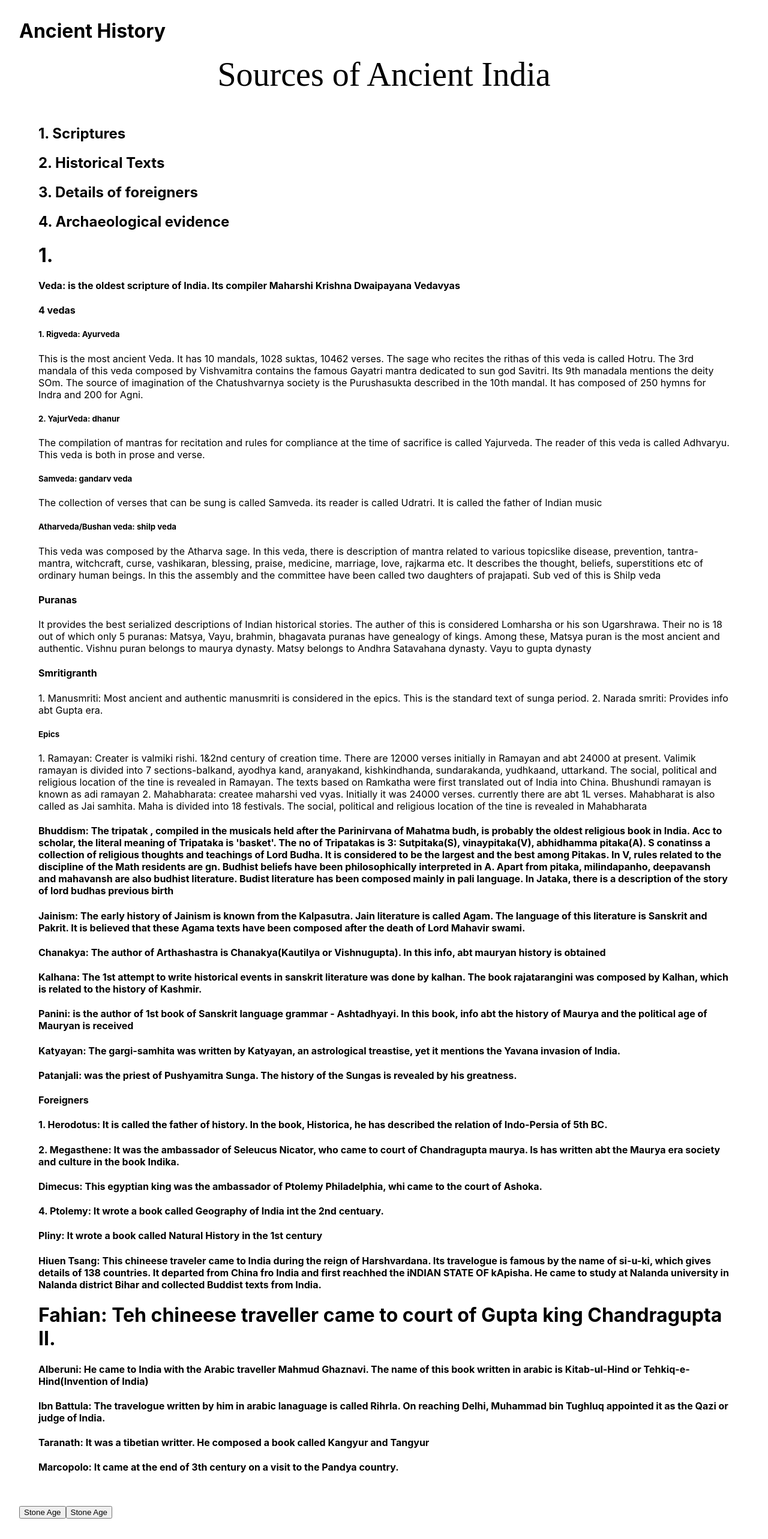
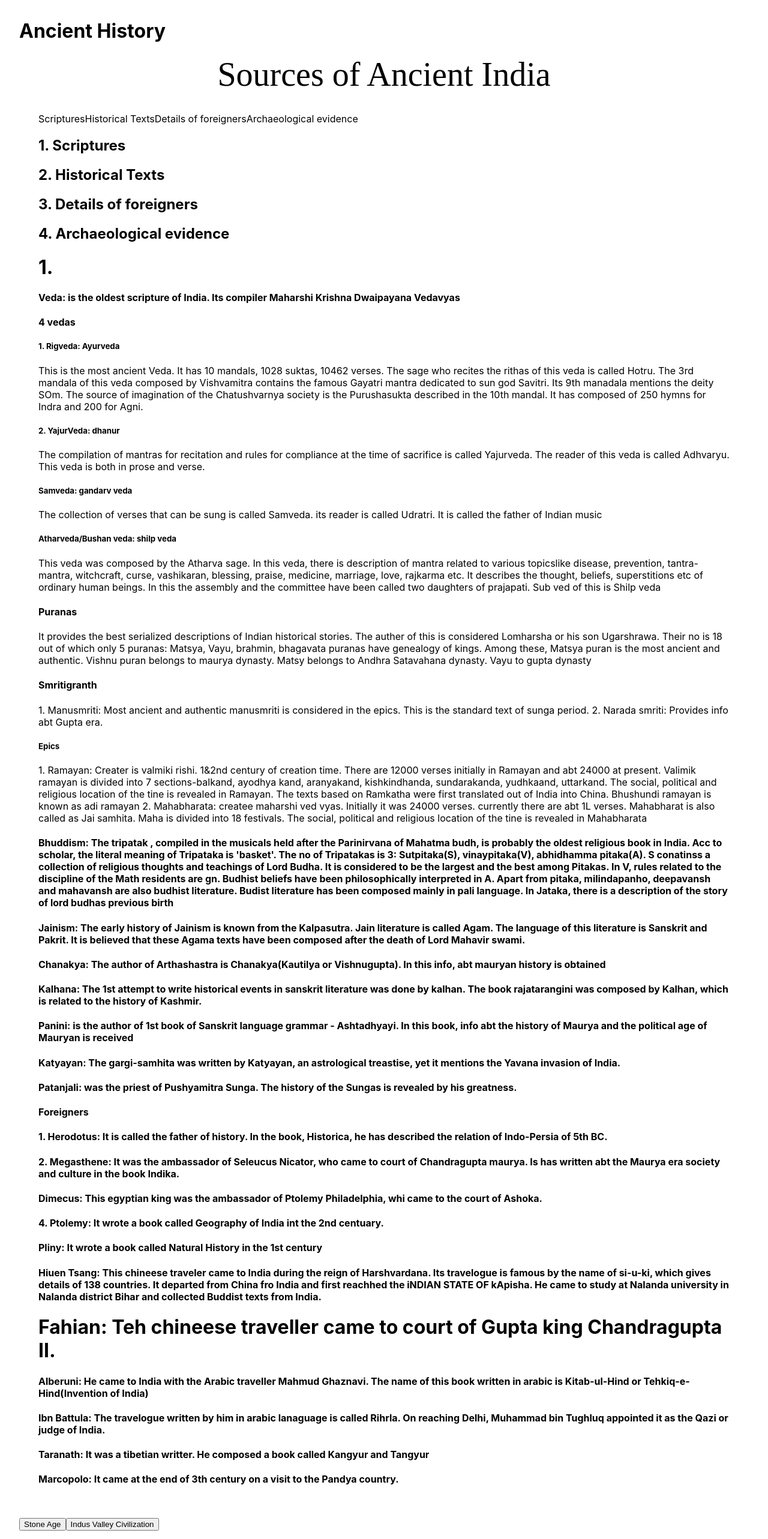
Before and after one commit to saraswathi22-mac/indian-history, a React (Create React App) app: page /ancient_history in a window 1280 px wide. Shown: the top 2566 px of the page at 60% size. Built offline with nearby package versions, Linux system fonts and the light colour scheme.

Commit message:
Added more changes for history

```diff
--- a/src/App.tsx
+++ b/src/App.tsx
@@ -2,8 +2,10 @@ import React from "react";
 import { Routes, Route } from "react-router-dom";
 import "./App.css";
 import AncientHistory from "./components/AncientHistory/AncientHistory";
+import IndusValleyCivilization from "./components/AncientHistory/IndusValleyCivilization/IndusValleyCivilization";
 import StoneAge from "./components/AncientHistory/StoneAge/StoneAge";
 import Home from "./components/Home/Home";
+import MedievalHistory from "./components/MedievalHistory/MedievalHistory";
 
 function App() {
   return (
@@ -12,6 +14,10 @@ function App() {
       <Route path="/ancient_history" >
         <Route index element={<AncientHistory />}/>
         <Route path="stone_age" element={<StoneAge />}/>
+        <Route path="indus_valley_civilization" element={<IndusValleyCivilization />}/>
+      </Route>
+      <Route path="/medieval_history" >
+        <Route index element={<MedievalHistory />}/>
       </Route>
     </Routes>
   );
--- a/src/components/AncientHistory/AncientHistory.tsx
+++ b/src/components/AncientHistory/AncientHistory.tsx
@@ -17,9 +17,9 @@ const AncientHistory = () => {
       </button>
       <button
         className="btn"
-        onClick={() => navigate("/ancient_history/stone_age")}
+        onClick={() => navigate("/ancient_history/indus_valley_civilization")}
       >
-        Stone Age
+        Indus Valley Civilization
       </button>
     </div>
   );
--- /dev/null
+++ b/src/components/AncientHistory/IndusValleyCivilization/IndusValleyCivilization.tsx
@@ -0,0 +1,11 @@
+import React from 'react'
+import "./IndusValleyCivilization.css";
+
+const IndusValleyCivilization = () => {
+  return (
+    <>
+    </>
+  )
+}
+
+export default IndusValleyCivilization;
--- a/src/components/AncientHistory/SourcesOfAncientHistory/SourcesOfAncientHistory.css
+++ b/src/components/AncientHistory/SourcesOfAncientHistory/SourcesOfAncientHistory.css
@@ -5,6 +5,6 @@
     font-family: "MonteCarlo", cursive;
   }
 
-.ancient-container {
+.ancient-content {
   padding: 2em;
 }
--- a/src/components/AncientHistory/SourcesOfAncientHistory/SourcesOfAncientHistory.tsx
+++ b/src/components/AncientHistory/SourcesOfAncientHistory/SourcesOfAncientHistory.tsx
@@ -1,11 +1,23 @@
-import React from 'react'
-import "./SourcesOfAncientHistory.css"
+import React from "react";
+import "./SourcesOfAncientHistory.css";
 
 const SourcesOfAncientHistory = () => {
   return (
-    <div>
+    <div className="container">
       <div className="ancient-title">Sources of Ancient India</div>
-      <div className="ancient-container">
+      <div className="ancient-content">
+        <label htmlFor="" className="topic">
+          Scriptures
+        </label>
+        <label htmlFor="" className="topic">
+        Historical Texts
+        </label>
+        <label htmlFor="" className="topic">
+        Details of foreigners
+        </label>
+        <label htmlFor="" className="topic">
+        Archaeological evidence
+        </label>
         <h2>1. Scriptures</h2>
         <h2>2. Historical Texts</h2>
         <h2>3. Details of foreigners</h2>
@@ -17,72 +29,52 @@ const SourcesOfAncientHistory = () => {
         </h4>
         <h4>4 vedas</h4>
         <h5>1. Rigveda: Ayurveda</h5>
-
         This is the most ancient Veda. It has 10 mandals, 1028 suktas, 10462
         verses. The sage who recites the rithas of this veda is called Hotru.
-          The 3rd mandala of this veda composed by Vishvamitra contains the
-          famous Gayatri mantra dedicated to sun god Savitri. Its 9th manadala
-          mentions the deity SOm. The source of imagination of the Chatushvarnya
-          society is the Purushasukta described in the 10th mandal. It has
-          composed of 250 hymns for Indra and 200 for Agni.
-
+        The 3rd mandala of this veda composed by Vishvamitra contains the famous
+        Gayatri mantra dedicated to sun god Savitri. Its 9th manadala mentions
+        the deity SOm. The source of imagination of the Chatushvarnya society is
+        the Purushasukta described in the 10th mandal. It has composed of 250
+        hymns for Indra and 200 for Agni.
         <h5>2. YajurVeda: dhanur </h5>
-
         The compilation of mantras for recitation and rules for compliance at
         the time of sacrifice is called Yajurveda. The reader of this veda is
         called Adhvaryu. This veda is both in prose and verse.{" "}
-
         <h5>Samveda: gandarv veda</h5>
-
-          The collection of verses that can be sung is called Samveda. its
-          reader is called Udratri. It is called the father of Indian music
-
+        The collection of verses that can be sung is called Samveda. its reader
+        is called Udratri. It is called the father of Indian music
         <h5>Atharveda/Bushan veda: shilp veda</h5>
-
         This veda was composed by the Atharva sage. In this veda, there is
-          description of mantra related to various topicslike disease,
-          prevention, tantra-mantra, witchcraft, curse, vashikaran, blessing,
-          praise, medicine, marriage, love, rajkarma etc. It describes the
-          thought, beliefs, superstitions etc of ordinary human beings. In this
-          the assembly and the committee have been called two daughters of
-          prajapati. Sub ved of this is Shilp veda
-
-
+        description of mantra related to various topicslike disease, prevention,
+        tantra-mantra, witchcraft, curse, vashikaran, blessing, praise,
+        medicine, marriage, love, rajkarma etc. It describes the thought,
+        beliefs, superstitions etc of ordinary human beings. In this the
+        assembly and the committee have been called two daughters of prajapati.
+        Sub ved of this is Shilp veda
         <h4>Puranas</h4>
-
         It provides the best serialized descriptions of Indian historical
         stories. The auther of this is considered Lomharsha or his son
         Ugarshrawa. Their no is 18 out of which only 5 puranas: Matsya, Vayu,
-          brahmin, bhagavata puranas have genealogy of kings. Among these,
-          Matsya puran is the most ancient and authentic. Vishnu puran belongs
-          to maurya dynasty. Matsy belongs to Andhra Satavahana dynasty. Vayu to
-          gupta dynasty
-
-
+        brahmin, bhagavata puranas have genealogy of kings. Among these, Matsya
+        puran is the most ancient and authentic. Vishnu puran belongs to maurya
+        dynasty. Matsy belongs to Andhra Satavahana dynasty. Vayu to gupta
+        dynasty
         <h4>Smritigranth</h4>
-
         1. Manusmriti: Most ancient and authentic manusmriti is considered in
-          the epics. This is the standard text of sunga period. 2. Narada
-          smriti: Provides info abt Gupta era.
-
-
+        the epics. This is the standard text of sunga period. 2. Narada smriti:
+        Provides info abt Gupta era.
         <h5>Epics</h5>
-
         1. Ramayan: Creater is valmiki rishi. 1&2nd century of creation time.
         There are 12000 verses initially in Ramayan and abt 24000 at present.
         Valimik ramayan is divided into 7 sections-balkand, ayodhya kand,
         aranyakand, kishkindhanda, sundarakanda, yudhkaand, uttarkand. The
         social, political and religious location of the tine is revealed in
-          Ramayan. The texts based on Ramkatha were first translated out of
-          India into China. Bhushundi ramayan is known as adi ramayan
-
-          2. Mahabharata: createe maharshi ved vyas. Initially it was 24000
-          verses. currently there are abt 1L verses. Mahabharat is also called
-          as Jai samhita. Maha is divided into 18 festivals. The social,
-          political and religious location of the tine is revealed in
-          Mahabharata
-
-
+        Ramayan. The texts based on Ramkatha were first translated out of India
+        into China. Bhushundi ramayan is known as adi ramayan 2. Mahabharata:
+        createe maharshi ved vyas. Initially it was 24000 verses. currently
+        there are abt 1L verses. Mahabharat is also called as Jai samhita. Maha
+        is divided into 18 festivals. The social, political and religious
+        location of the tine is revealed in Mahabharata
         <h4>
           Bhuddism: The tripatak , compiled in the musicals held after the
           Parinirvana of Mahatma budh, is probably the oldest religious book in
@@ -125,7 +117,6 @@ const SourcesOfAncientHistory = () => {
           Patanjali: was the priest of Pushyamitra Sunga. The history of the
           Sungas is revealed by his greatness.
         </h4>
-
         <h4>Foreigners</h4>
         <h4>
           1. Herodotus: It is called the father of history. In the book,
@@ -179,8 +170,7 @@ const SourcesOfAncientHistory = () => {
         </h4>
       </div>
     </div>
+  );
+};
 
-  )
-}
-
-export default SourcesOfAncientHistory
+export default SourcesOfAncientHistory;
--- a/src/components/Home/Home.tsx
+++ b/src/components/Home/Home.tsx
@@ -6,6 +6,7 @@ const Home = () => {
   return (
     <>
       <button className="btn" onClick={() => navigate('/ancient_history')}>Ancient History</button>
+      <button className="btn" onClick={() => navigate('/medieval_history')}>Medieval History</button>
     </>
   )
 }
--- /dev/null
+++ b/src/components/MedievalHistory/MedievalHistory.tsx
@@ -0,0 +1,28 @@
+import React from 'react'
+import { useNavigate } from "react-router-dom";
+import SourcesOfMedievalHistory from './SourcesOfMedievalHistory/SourcesOfMedievalHistory'
+
+const MedievalHistory = () => {
+  const navigate = useNavigate();
+  return (
+    <div className="ancient-history">
+      <h1>Medieval History</h1>
+      <SourcesOfMedievalHistory />
+      <button
+        className="btn"
+        onClick={() => navigate("/medieval_history/stone_age")}
+      >
+        Stone Age
+      </button>
+      <button
+        className="btn"
+        onClick={() => navigate("/medieval_history/indus_valley_civilization")}
+      >
+        Indus Valley Civilization
+      </button>
+      <a href='https://www.youtube.com/watch?v=Yd0FVj3sS9E&list=LL&index=244&t=31s' target="_blank">Rakhigadi youtube video</a>
+    </div>
+  )
+}
+
+export default MedievalHistory
--- /dev/null
+++ b/src/components/MedievalHistory/SourcesOfMedievalHistory/SourcesOfMedievalHistory.tsx
@@ -0,0 +1,11 @@
+import React from 'react'
+
+const SourcesOfMedievalHistory = () => {
+  return (
+    <div>
+
+    </div>
+  )
+}
+
+export default SourcesOfMedievalHistory
```
Also changed, not shown: src/components/ModernHistory/ModernHistory.tsx (added, +11 -0 lines), src/components/AncientHistory/IndusValleyCivilization/IndusValleyCivilization.css (added), src/components/MedievalHistory/MedievalHistory.css (added), src/components/MedievalHistory/SourcesOfMedievalHistory/SourcesOfMedievalHistory.css (added). Lines whose indentation alone changed are shown as unchanged.
